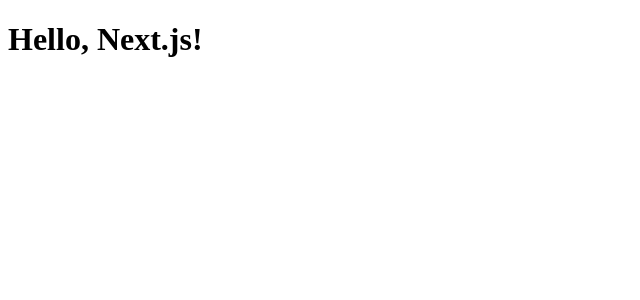
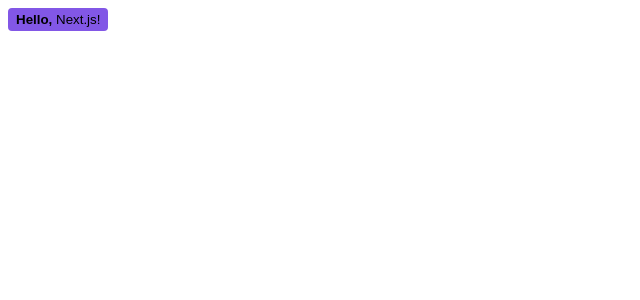
Before and after one commit to trybrito/ignite-shop, a Next.js app: page / in a window 1280 px wide. Shown: the top 300 px of the page, without its empty margins (0-640 px from the left). Built offline with nearby package versions, Linux system fonts and the light colour scheme.

Commit message:
chore: stitches

```diff
--- a/src/pages/_document.tsx
+++ b/src/pages/_document.tsx
@@ -1,9 +1,26 @@
 import { Html, Head, Main, NextScript } from 'next/document';
+import { getCssText } from '../styles';
 
 export default function Document() {
   return (
     <Html>
-      <Head />
+      <Head>
+        <link rel="preconnect" href="https://fonts.googleapis.com" />
+        <link
+          rel="preconnect"
+          href="https://fonts.gstatic.com"
+          crossOrigin="anonymous"
+        />
+        <link
+          href="https://fonts.googleapis.com/css2?family=Roboto:ital,wght@0,100..900;1,100..900&display=swap"
+          rel="stylesheet"
+        />
+
+        <style
+          id="stitches"
+          dangerouslySetInnerHTML={{ __html: getCssText() }}
+        />
+      </Head>
       <body>
         <Main />
         <NextScript />
--- a/src/pages/index.tsx
+++ b/src/pages/index.tsx
@@ -1,3 +1,25 @@
-export default function Page() {
-  return <h1>Hello, Next.js!</h1>;
+import { styled } from '../styles';
+
+const Button = styled('button', {
+  backgroundColor: '$rocketseat',
+  border: 0,
+  borderRadius: 4,
+  padding: '4px 8px',
+
+  span: {
+    fontWeight: 'bold',
+  },
+
+  '&:hover': {
+    filter: 'brightness(0.8)',
+  },
+});
+
+export default function Home() {
+  return (
+    <Button>
+      <span>Hello, </span>
+      Next.js!
+    </Button>
+  );
 }
--- /dev/null
+++ b/src/pages/success.tsx
@@ -0,0 +1,3 @@
+export default function Success() {
+  return <h1>Sucesso</h1>;
+}
--- /dev/null
+++ b/src/styles/index.ts
@@ -0,0 +1,20 @@
+import { createStitches } from '@stitches/react';
+
+export const {
+  styled,
+  config,
+  theme,
+  createTheme,
+  css,
+  globalCss,
+  getCssText,
+  keyframes,
+  prefix,
+  reset,
+} = createStitches({
+  theme: {
+    colors: {
+      rocketseat: '#8257e6',
+    },
+  },
+});
```
Also changed, not shown: package.json (+5 -4 lines), src/pages/product/[id].tsx (added, +7 -0 lines), 1 other file (tests, documents, lock files or other folders).
